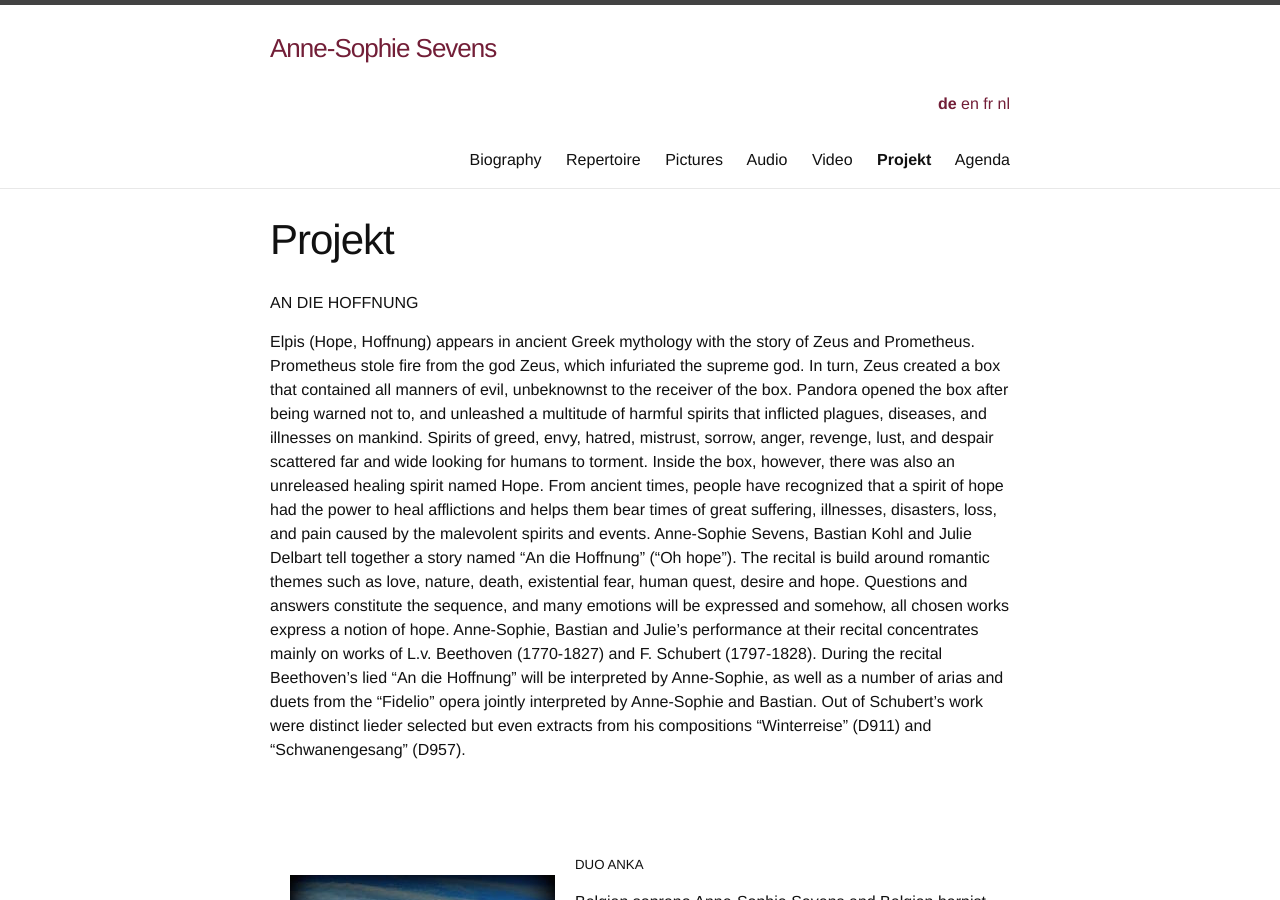
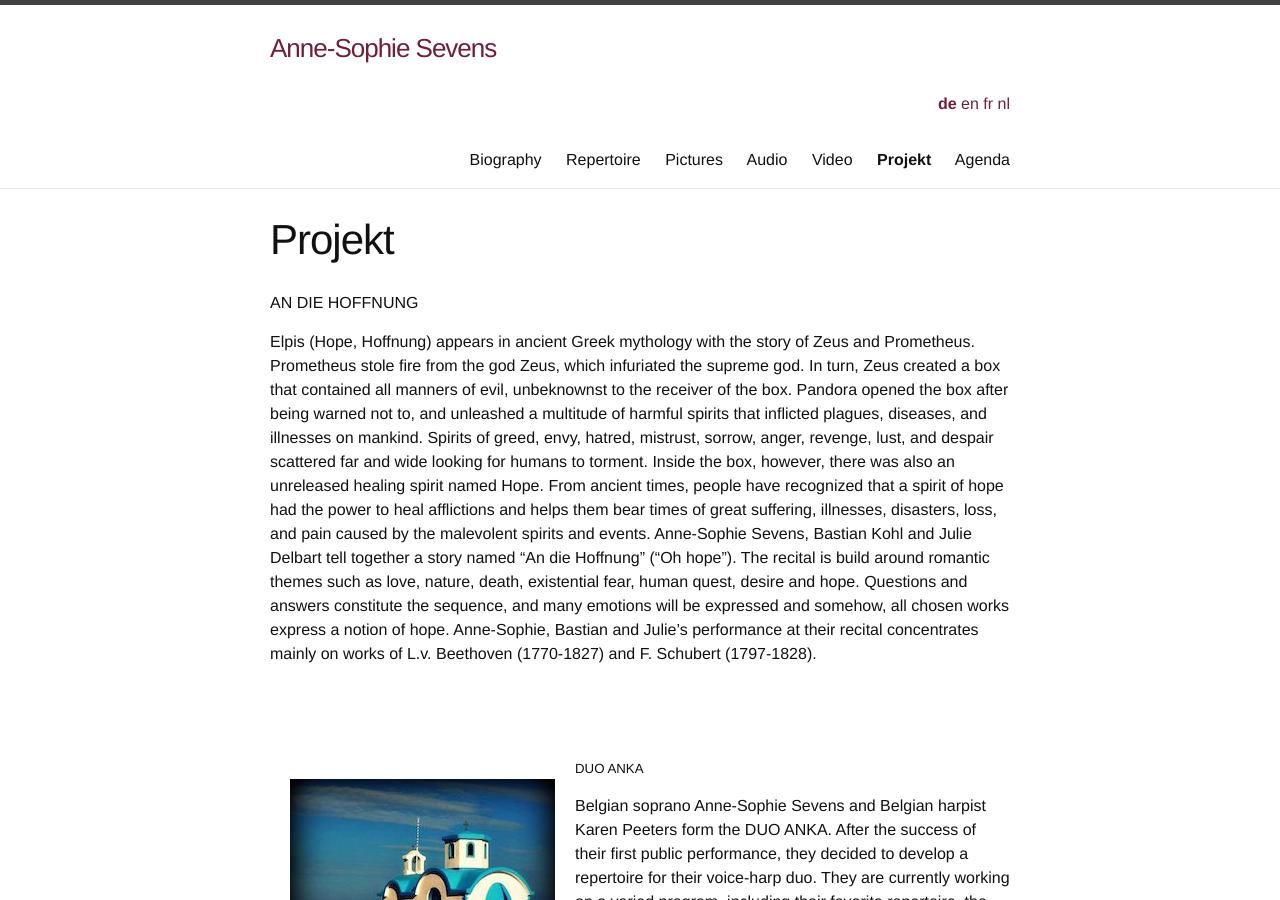
Before and after one commit to annesophie-sevens/annesophie-sevens.github.io, a Jekyll site: the page built from project-de.md, in a window 1280 px wide and 900 px high. Built offline with Jekyll 4.4.1, drawn with Linux system fonts in a browser that asks for light colours; nearby versions of some CDN libraries.

Commit message:
Update project-de.md

```diff
--- a/project-de.md
+++ b/project-de.md
@@ -9,7 +9,7 @@
 AN DIE HOFFNUNG
 
 Elpis (Hope, Hoffnung) appears in ancient Greek mythology with the story of Zeus and Prometheus. Prometheus stole fire from the god Zeus, which infuriated the supreme god. In turn, Zeus created a box that contained all manners of evil, unbeknownst to the receiver of the box. Pandora opened the box after being warned not to, and unleashed a multitude of harmful spirits that inflicted plagues, diseases, and illnesses on mankind. Spirits of greed, envy, hatred, mistrust, sorrow, anger, revenge, lust, and despair scattered far and wide looking for humans to torment. Inside the box, however, there was also an unreleased healing spirit named Hope. From ancient times, people have recognized that a spirit of hope had the power to heal afflictions and helps them bear times of great suffering, illnesses, disasters, loss, and pain caused by the malevolent spirits and events.
-Anne-Sophie Sevens, Bastian Kohl and Julie Delbart tell together a story named “An die Hoffnung” (“Oh hope”). The recital is build around romantic themes such as love, nature, death, existential fear, human quest, desire and hope. Questions and answers constitute the sequence, and many emotions will be expressed and somehow, all chosen works express a notion of hope. Anne-Sophie, Bastian and Julie’s performance at their recital concentrates mainly on works of L.v. Beethoven (1770-1827) and F. Schubert (1797-1828). During the recital Beethoven’s lied “An die Hoffnung” will be interpreted by Anne-Sophie, as well as a number of arias and duets from the “Fidelio” opera jointly interpreted by Anne-Sophie and Bastian. Out of Schubert’s work were distinct lieder selected but even extracts from his compositions “Winterreise” (D911) and “Schwanengesang” (D957).
+Anne-Sophie Sevens, Bastian Kohl and Julie Delbart tell together a story named “An die Hoffnung” (“Oh hope”). The recital is build around romantic themes such as love, nature, death, existential fear, human quest, desire and hope. Questions and answers constitute the sequence, and many emotions will be expressed and somehow, all chosen works express a notion of hope. Anne-Sophie, Bastian and Julie’s performance at their recital concentrates mainly on works of L.v. Beethoven (1770-1827) and F. Schubert (1797-1828).
 
 &nbsp;
 
```
